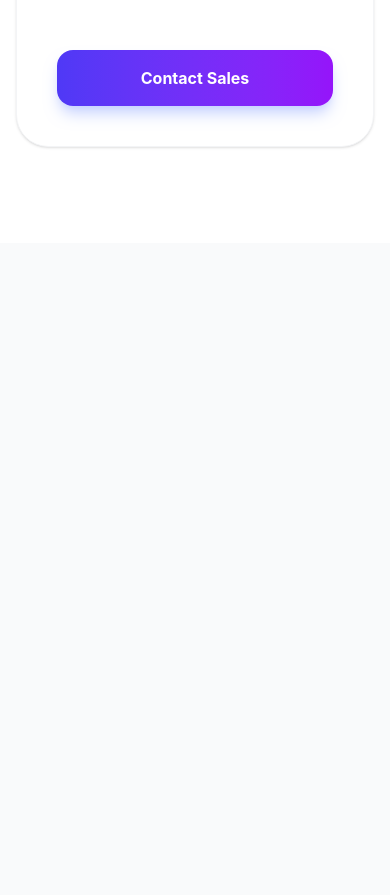
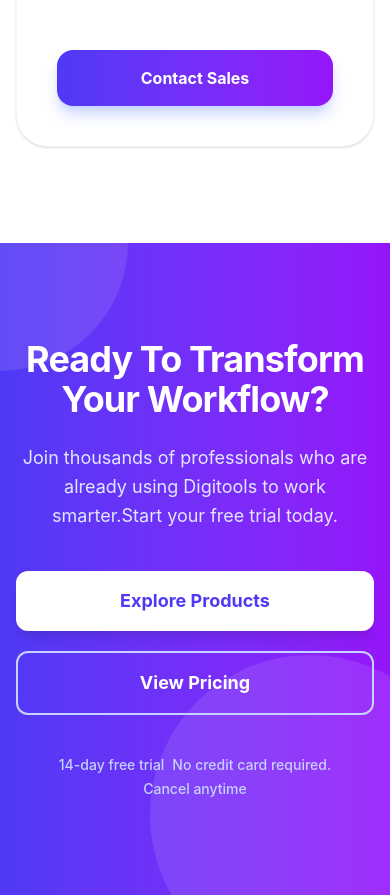
Before and after one commit to saifulislamimran/Assignment-of-SII-B13-A6, a Vue app: page / in a window 390 px wide. Shown: the part 8565-9460 px from the top of the page. Before the commit the page ends 8808 px from the top, so only its background shows below. Built offline with nearby package versions, Linux system fonts and the light colour scheme.

Commit message:
Completed Full CTA section with gradient background

```diff
--- a/src/App.jsx
+++ b/src/App.jsx
@@ -5,6 +5,7 @@
 import ShopSection from './components/ShopSection';
 import HowItWorks from './components/HowItWorks';
 import Pricing from './components/Pricing';
+import CtaSection from './components/CtaSection';
 import { ToastContainer } from 'react-toastify';
 import 'react-toastify/dist/ReactToastify.css';
 
@@ -21,6 +22,7 @@
         <ShopSection cartItems={cartItems} setCartItems={setCartItems} />
         <HowItWorks />
         <Pricing />
+        <CtaSection />
       </main>
 
       <ToastContainer position="bottom-right" autoClose={2000} />
--- /dev/null
+++ b/src/components/CtaSection.jsx
@@ -0,0 +1,49 @@
+import React from 'react';
+
+const CtaSection = () => {
+  return (
+    <section className="py-24 bg-gradient-to-r from-[#4F39F6] to-[#9514FA] relative overflow-hidden w-full">
+
+      {/* Decorative Background Elements */}
+      <div className="absolute top-0 left-0 w-64 h-64 bg-white opacity-10 rounded-full -translate-x-1/2 -translate-y-1/2"></div>
+      <div className="absolute bottom-0 right-0 w-80 h-80 bg-white opacity-10 rounded-full translate-x-1/4 translate-y-1/4"></div>
+
+      {/* Content Container (Centered) */}
+      <div className="max-w-4xl mx-auto px-4 sm:px-6 lg:px-8 text-center relative z-10">
+
+
+        <h2 className="text-4xl md:text-5xl font-bold text-white mb-6 tracking-tight">
+          Ready To Transform Your Workflow?
+        </h2>
+
+        {/* Subtitle */}
+        <p className="text-indigo-100 text-lg md:text-xl mb-10 leading-relaxed">
+          Join thousands of professionals who are already using Digitools to work smarter.<br className="hidden md:block" />
+          Start your free trial today.
+        </p>
+
+        {/* Buttons */}
+        <div className="flex flex-col sm:flex-row justify-center items-center gap-5 mb-10">
+          <button className="w-full sm:w-auto bg-white text-[#4F39F6] hover:bg-gray-50 px-10 py-4 rounded-xl font-bold text-lg transition-all shadow-lg hover:-translate-y-1">
+            Explore Products
+          </button>
+          <button className="w-full sm:w-auto bg-transparent border-2 border-indigo-200 text-white hover:bg-white/10 hover:border-white px-10 py-4 rounded-xl font-bold text-lg transition-all">
+            View Pricing
+          </button>
+        </div>
+
+        {/* Small Note Text */}
+        <p className="text-indigo-200 text-sm font-medium flex flex-wrap justify-center items-center gap-x-2 gap-y-1">
+          <span>14-day free trial</span>
+          <span className="hidden sm:inline">•</span>
+          <span>No credit card required.</span>
+          <span className="hidden sm:inline">•</span>
+          <span>Cancel anytime</span>
+        </p>
+
+      </div>
+    </section>
+  );
+};
+
+export default CtaSection;
```
